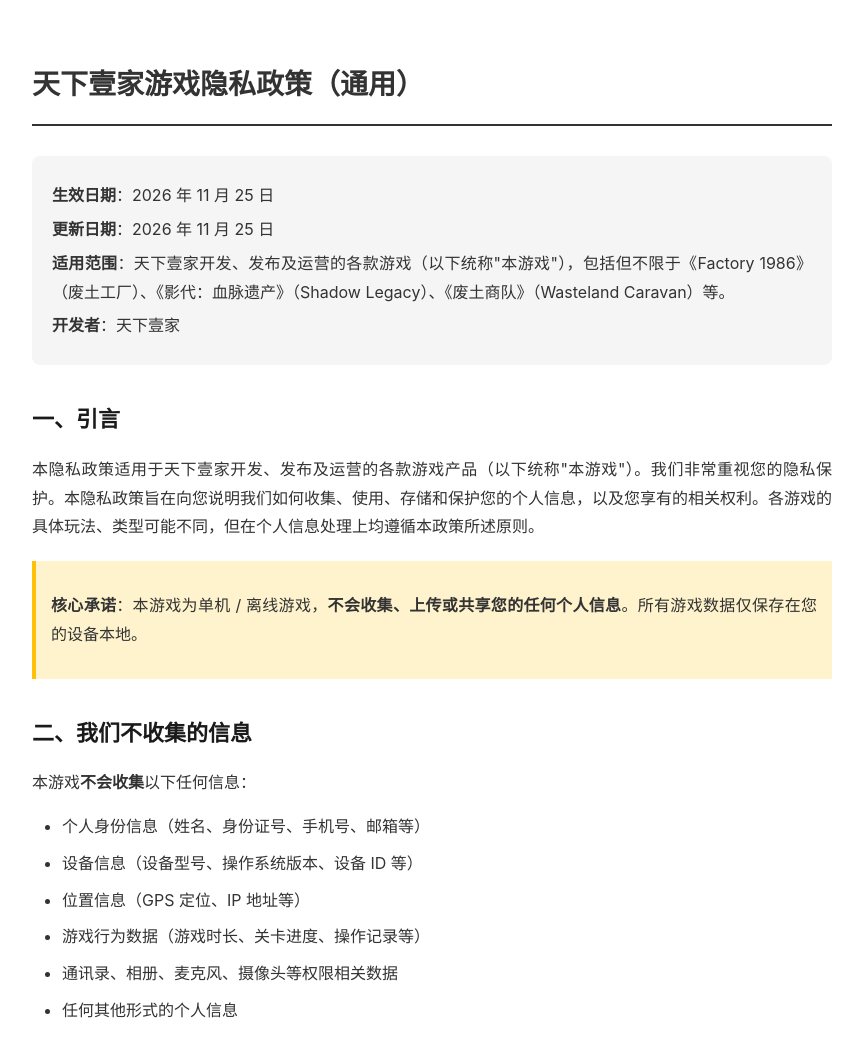
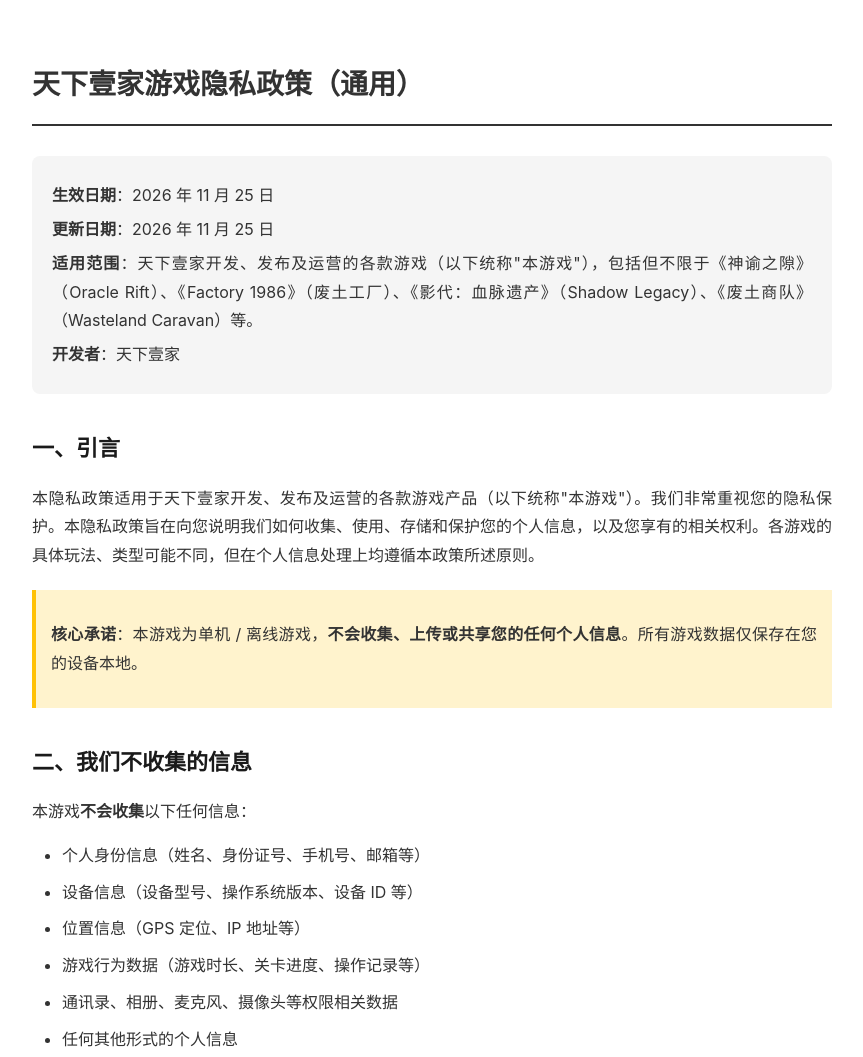
Before and after one commit to chenk2058-code/privacy, a plain HTML site: page index.html in a window 1280 px wide. Shown: the top 1057 px of the page, without its empty margins (208-1071 px from the left). Drawn offline with Linux system fonts and the light colour scheme.

Commit message:
Add 神谕之隙 (Oracle Rift) to privacy policy scope

```diff
--- a/index.html
+++ b/index.html
@@ -22,7 +22,7 @@
     <div class="meta">
         <p><strong>生效日期</strong>：2026 年 11 月 25 日</p>
         <p><strong>更新日期</strong>：2026 年 11 月 25 日</p>
-        <p><strong>适用范围</strong>：天下壹家开发、发布及运营的各款游戏（以下统称"本游戏"），包括但不限于《Factory 1986》（废土工厂）、《影代：血脉遗产》（Shadow Legacy）、《废土商队》（Wasteland Caravan）等。</p>
+        <p><strong>适用范围</strong>：天下壹家开发、发布及运营的各款游戏（以下统称"本游戏"），包括但不限于《神谕之隙》（Oracle Rift）、《Factory 1986》（废土工厂）、《影代：血脉遗产》（Shadow Legacy）、《废土商队》（Wasteland Caravan）等。</p>
         <p><strong>开发者</strong>：天下壹家</p>
     </div>
     <h2>一、引言</h2>
```
